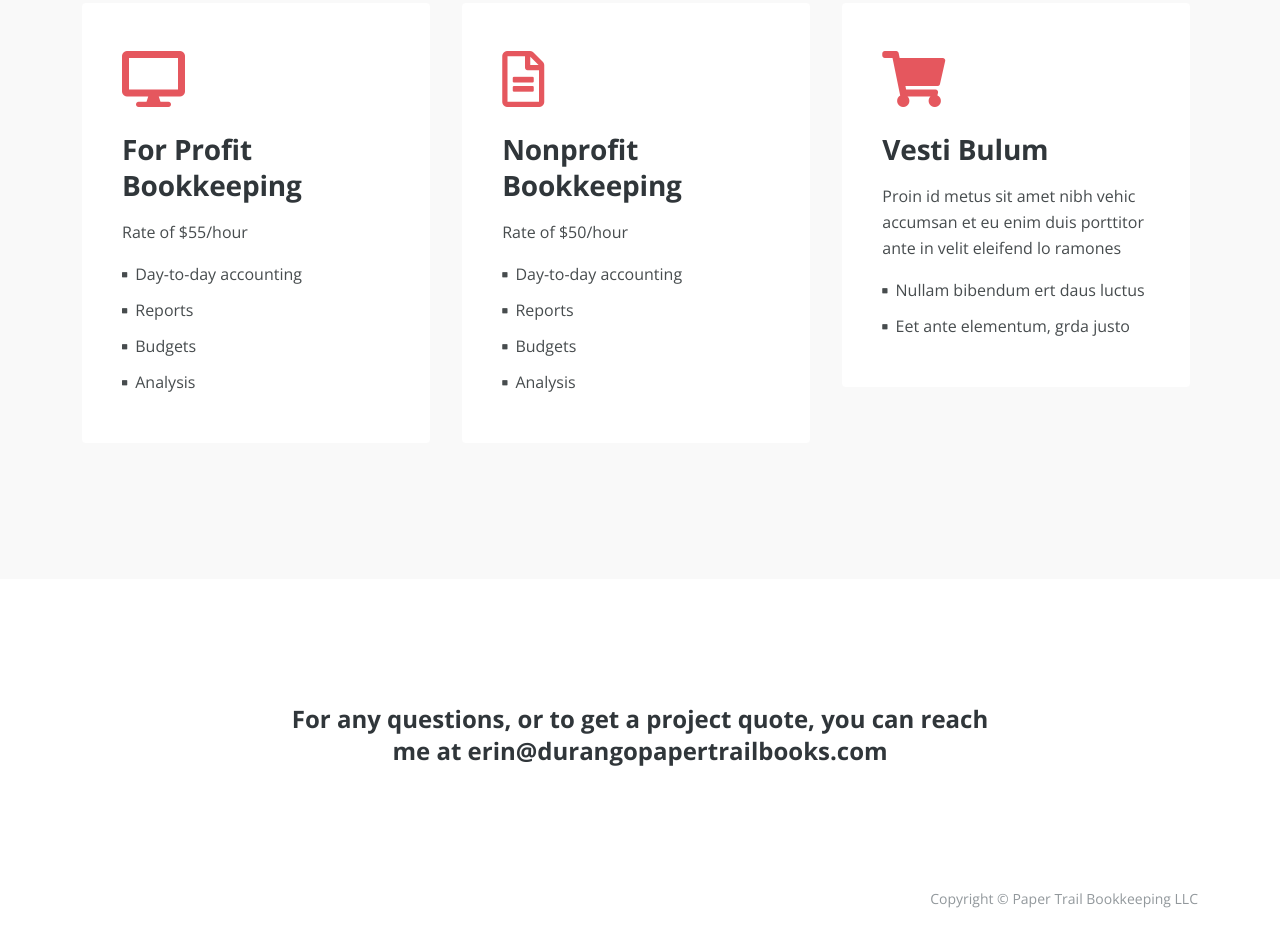
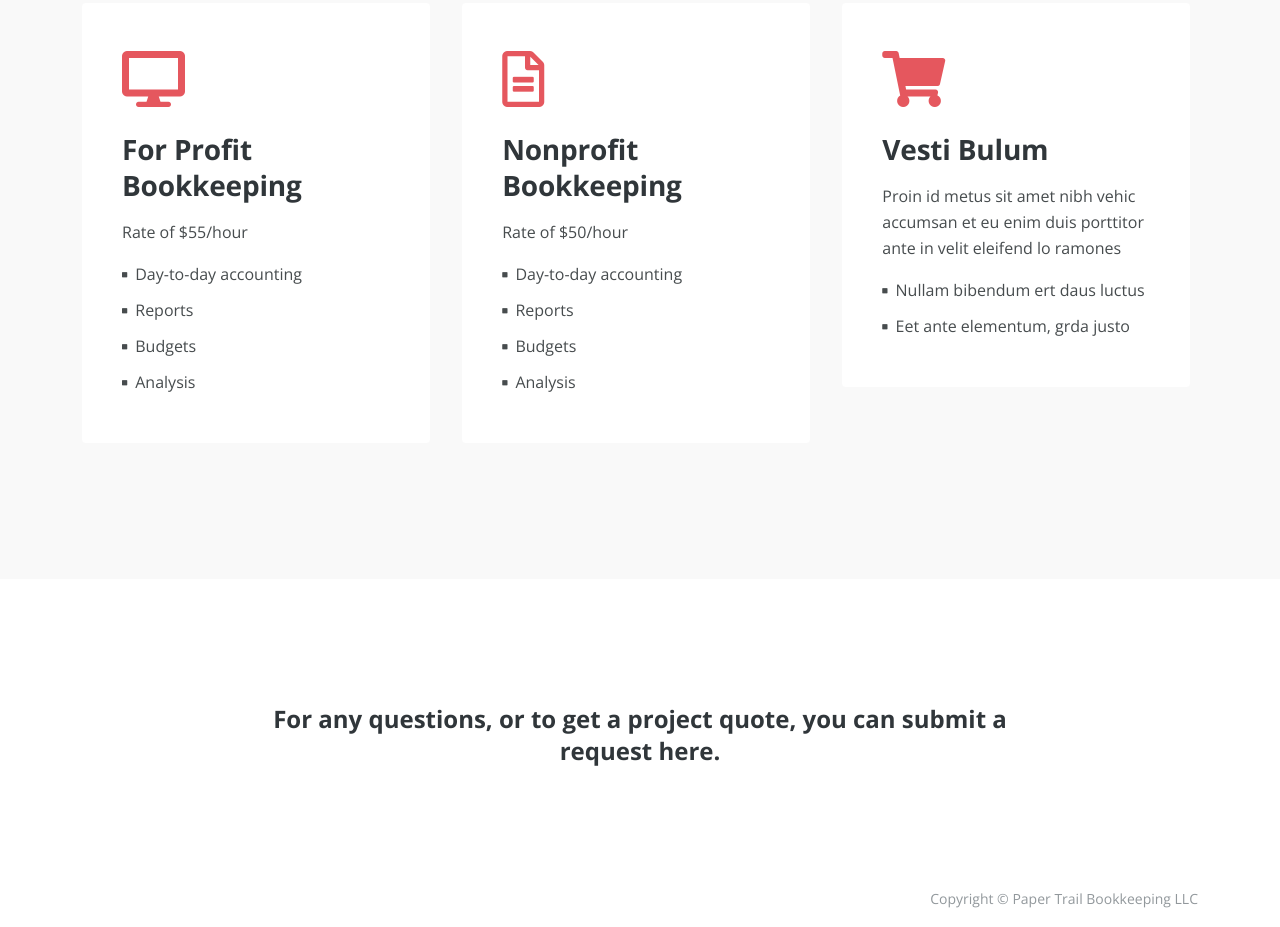
Before and after one commit to EthanGrayMcG/papertrailbooks, a plain HTML site: page index.html in a window 1280 px wide. Shown: the part 3091-4018 px from the top of the page. Drawn offline with nearby package versions, Linux system fonts and the light colour scheme; files whose address does not match are found by name.

Commit message:
updated contact form

```diff
--- a/index.html
+++ b/index.html
@@ -342,8 +342,8 @@
         <div class="container">
             <div class="row">
                 <div class="col-lg-12">
-                    <h4>For any questions, or to get a project quote, you can reach me at <a
-                            href="mailto:erin@durangopapertrailbooks.com">erin@durangopapertrailbooks.com</a></h4>
+                    <h4>For any questions, or to get a project quote, you can submit a request <a
+                            href="https://forms.gle/vow6ZLCV4tkATvye9">here.</a></h4>
                 </div> <!-- end of col -->
             </div> <!-- end of row -->
         </div> <!-- end of container -->
```
